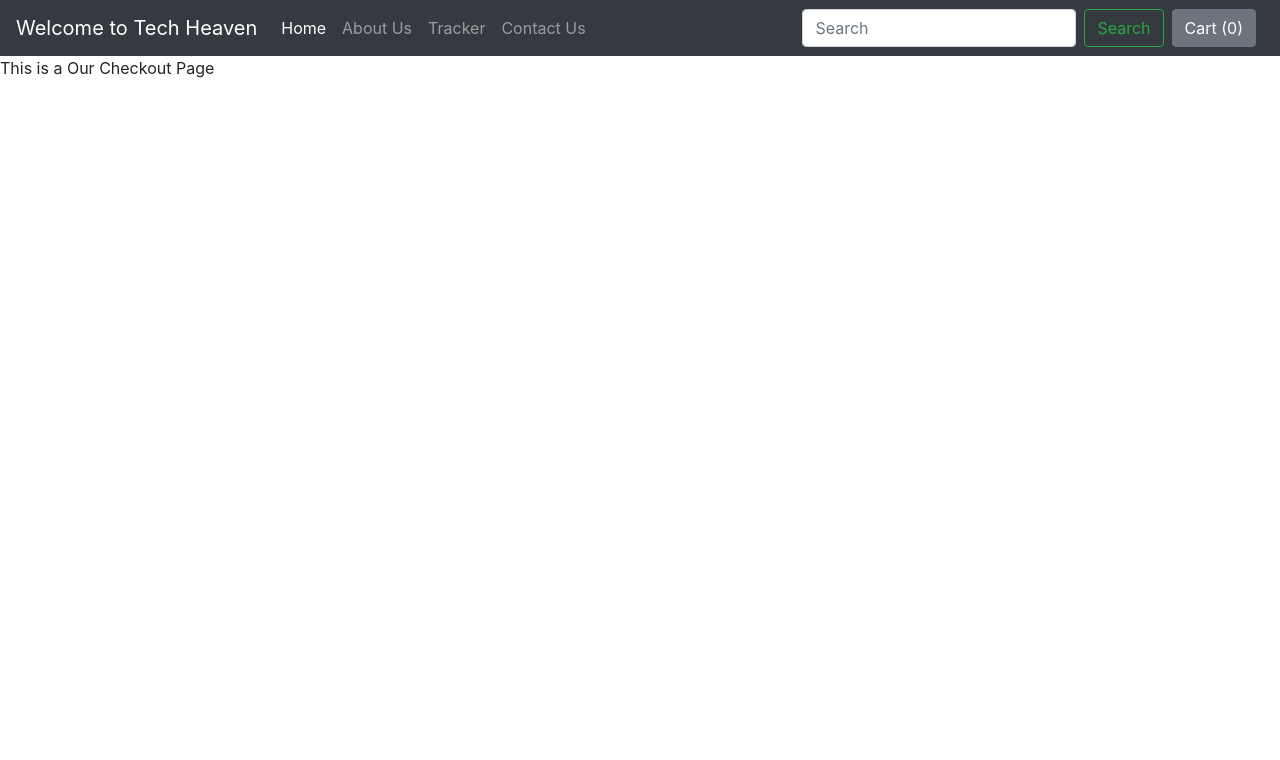
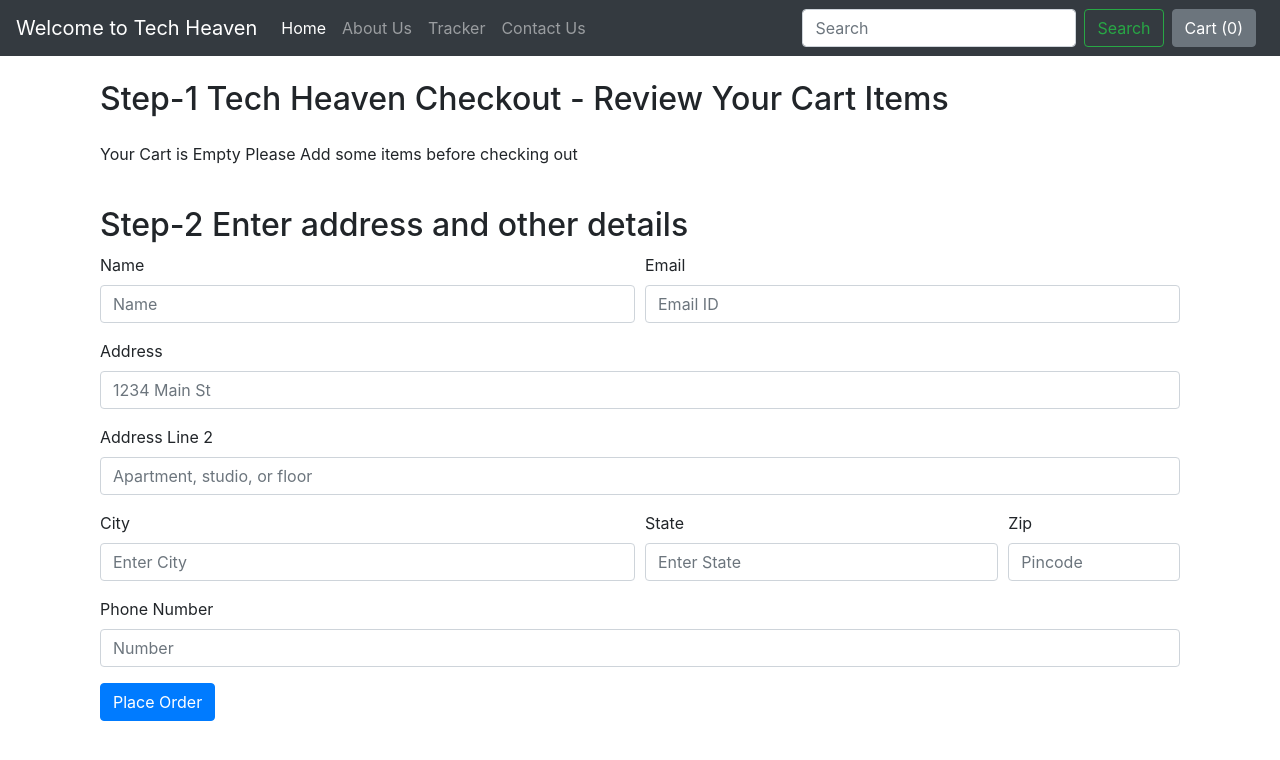
Before and after one commit to Stardev1127/ecomm, a Django app: template ecw/shop/templates/shop/checkout.html in a window 1280 px wide. Shown: the top 760 px of the page. Run offline with Django 3.2, Linux system fonts and the light colour scheme; the template is opened without the code that fills it, so the values that code supplies are empty; some libraries are stand-ins or nearby versions.

Commit message:
Updated Index and checkout pages

```diff
--- a/ecw/shop/templates/shop/basic.html
+++ b/ecw/shop/templates/shop/basic.html
@@ -6,7 +6,7 @@
     <meta name="viewport" content="width=device-width, initial-scale=1, shrink-to-fit=no">
 
     <!-- Bootstrap CSS -->
-    <link rel="stylesheet" href="https://stackpath.bootstrapcdn.com/bootstrap/4.5.0/css/bootstrap.min.css" integrity="sha384-9aIt2nRpC12Uk9gS9baDl411NQApFmC26EwAOH8WgZl5MYYxFfc+NcPb1dKGj7Sk" crossorigin="anonymous">
+    <link rel="stylesheet" href="https://stackpath.bootstrapcdn.com/bootstrap/4.2.1/css/bootstrap.min.css" integrity="sha384-GJzZqFGwb1QTTN6wy59ffF1BuGJpLSa9DkKMp0DgiMDm4iYMj70gZWKYbI706tWS" crossorigin="anonymous">
 
     <title>{% block title %} {% endblock %}</title>
       <style>
@@ -48,9 +48,13 @@ Cart (<span id="cart">0</span>)</button>
   {% block body %}{% endblock %}
   <!-- Optional JavaScript -->
     <!-- jQuery first, then Popper.js, then Bootstrap JS -->
-    <script src="https://code.jquery.com/jquery-3.5.1.slim.min.js" integrity="sha384-DfXdz2htPH0lsSSs5nCTpuj/zy4C+OGpamoFVy38MVBnE+IbbVYUew+OrCXaRkfj" crossorigin="anonymous"></script>
-    <script src="https://cdn.jsdelivr.net/npm/popper.js@1.16.0/dist/umd/popper.min.js" integrity="sha384-Q6E9RHvbIyZFJoft+2mJbHaEWldlvI9IOYy5n3zV9zzTtmI3UksdQRVvoxMfooAo" crossorigin="anonymous"></script>
-    <script src="https://stackpath.bootstrapcdn.com/bootstrap/4.5.0/js/bootstrap.min.js" integrity="sha384-OgVRvuATP1z7JjHLkuOU7Xw704+h835Lr+6QL9UvYjZE3Ipu6Tp75j7Bh/kR0JKI" crossorigin="anonymous"></script>
+     <!-- jQuery first, then Popper.js, then Bootstrap JS -->
+
+     <script src="https://code.jquery.com/jquery-3.3.1.slim.min.js" integrity="sha384-q8i/X+965DzO0rT7abK41JStQIAqVgRVzpbzo5smXKp4YfRvH+8abtTE1Pi6jizo" crossorigin="anonymous"></script>
+
+     <script src="https://cdnjs.cloudflare.com/ajax/libs/popper.js/1.14.6/umd/popper.min.js" integrity="sha384-wHAiFfRlMFy6i5SRaxvfOCifBUQy1xHdJ/yoi7FRNXMRBu5WHdZYu1hA6ZOblgut" crossorigin="anonymous"></script>
+
+     <script src="https://stackpath.bootstrapcdn.com/bootstrap/4.2.1/js/bootstrap.min.js" integrity="sha384-B0UglyR+jN6CkvvICOB2joaf5I4l3gm9GU6Hc1og6Ls7i6U/mkkaduKaBhlAXv9k" crossorigin="anonymous"></script>
     {% block js %}{% endblock %}
   </body>
 </html>
--- a/ecw/shop/templates/shop/checkout.html
+++ b/ecw/shop/templates/shop/checkout.html
@@ -1,4 +1,82 @@
-{% extends 'shop/basic.html' %}
+{% extends 'shop/basic.html' %} {% block title %}Checkout {% endblock %} {% block body %}
+<div class="container">
+  <div class="col my-4">
+    <h2>Step-1 Tech Heaven Checkout - Review Your Cart Items</h2>
+    <div class="my-4">
+      <ul class="list-group" id="items">
+      <!-- Items display here from javascript -->
+      </ul>
+    </div>
+  </div>
+  <div class="col my-4">
+    <h2>Step-2 Enter address and other details</h2>
+    <form>
+      <div class="form-row">
+        <div class="form-group col-md-6">
+          <label for="inputname">Name</label>
+          <input type="name" placeholder="Name" class="form-control" id="inputPassword4" />
+        </div>
+        <div class="form-group col-md-6">
+          <label for="inputEmail4">Email</label>
+          <input type="email" placeholder="Email ID" class="form-control" id="inputEmail4" />
+        </div>
+      </div>
+      <div class="form-group">
+        <label for="inputAddress">Address</label>
+        <input type="text" class="form-control" id="inputAddress" placeholder="1234 Main St" />
+      </div>
+      <div class="form-group">
+        <label for="inputAddress2">Address Line 2</label>
+        <input type="text" class="form-control" id="inputAddress2" placeholder="Apartment, studio, or floor" />
+      </div>
+      <div class="form-row">
+        <div class="form-group col-md-6">
+          <label for="inputCity">City</label>
+          <input type="text" placeholder="Enter City" class="form-control" id="inputCity" />
+        </div>
+        <div class="form-group col-md-4">
+          <label for="inputState">State</label>
+          <input type="text" class="form-control" id="inputState" placeholder="Enter State" />
+        </div>
+        <div class="form-group col-md-2">
+          <label for="inputZip">Zip</label>
+          <input type="text" placeholder="Pincode" class="form-control" id="inputZip" />
+        </div>
+      </div>
+      <div class="form-group">
+        <label for="inputZip">Phone Number</label>
+        <input type="tel" placeholder="Number" class="form-control" id="inputNumber" />
+      </div>
+      <button type="submit" class="btn btn-primary">Place Order</button>
+    </form>
+  </div>
+</div>
+{% endblock %}
+{% block js %}
+<script>
+if (localStorage.getItem('cart') == null) {
+    var cart = {};
+} else {
+    cart = JSON.parse(localStorage.getItem('cart'));
+}
+var sum=0;
+if ($.isEmptyObject(cart)){
+  mystr = `<p>Your Cart is Empty Please Add some items before checking out</p>`
+          $('#items').append(mystr);
 
-{% block title %}Checkout {% endblock %}
-  {% block body %}This is a Our Checkout Page{% endblock %}
+}
+else{
+  for (item in cart){
+    let name = cart[item][1];
+    let qty = cart[item][0];
+    sum = sum  + qty;
+    mystr = `<li class="list-group-item d-flex justify-content-between align-items-center">
+            ${name}
+              <span class="badge badge-primary badge-pill">${qty}</span>
+            </li>`
+          $('#items').append(mystr);
+      }
+}
+document.getElementById('cart').innerHTML = sum;
+</script>
+{% endblock %}
--- a/ecw/shop/views.py
+++ b/ecw/shop/views.py
@@ -40,4 +40,4 @@ def productview(request,myid):
 
     return render(request,'shop/prodview.html',{'product':product[0]})
 def checkout(request):
-    return HttpResponse("We are at checkout")
+    return render(request,'shop/checkout.html')
```
Also changed, not shown: ecw/shop/templates/shop/index.html (+73 -25 lines).
